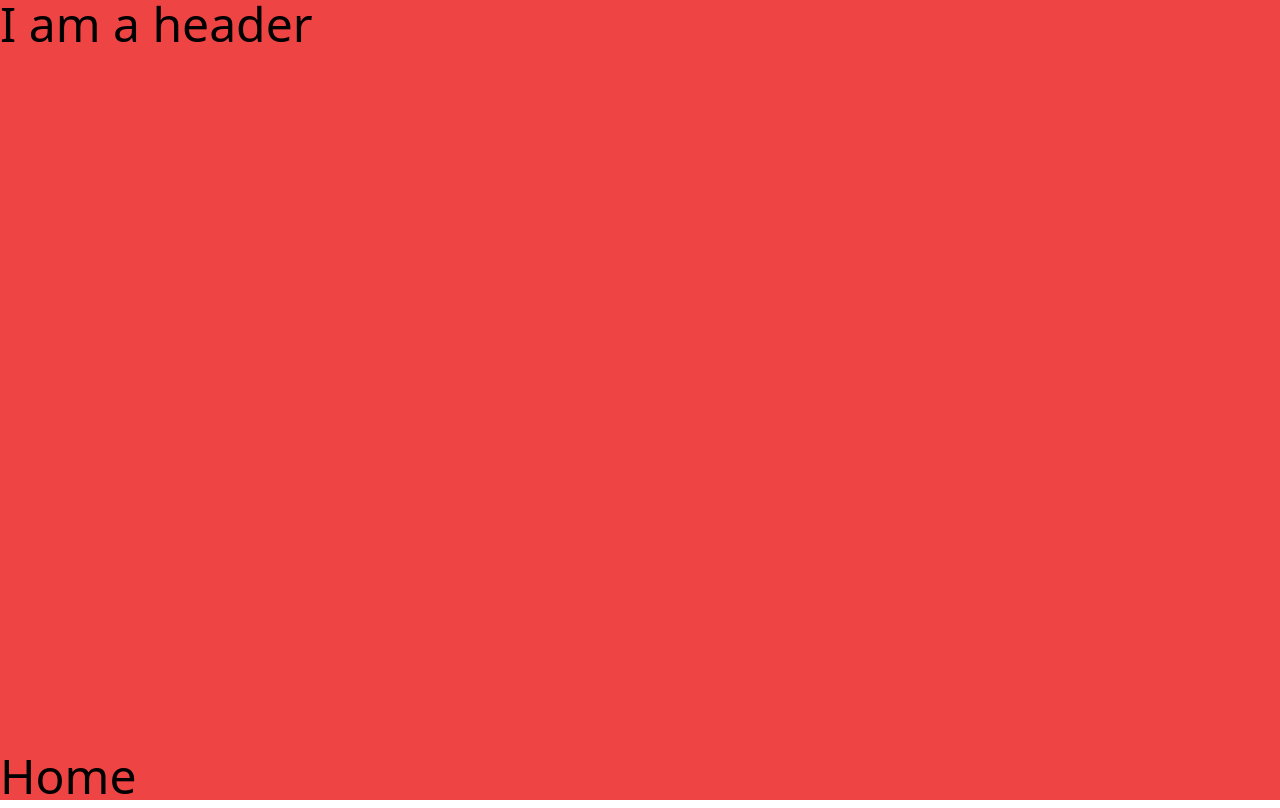
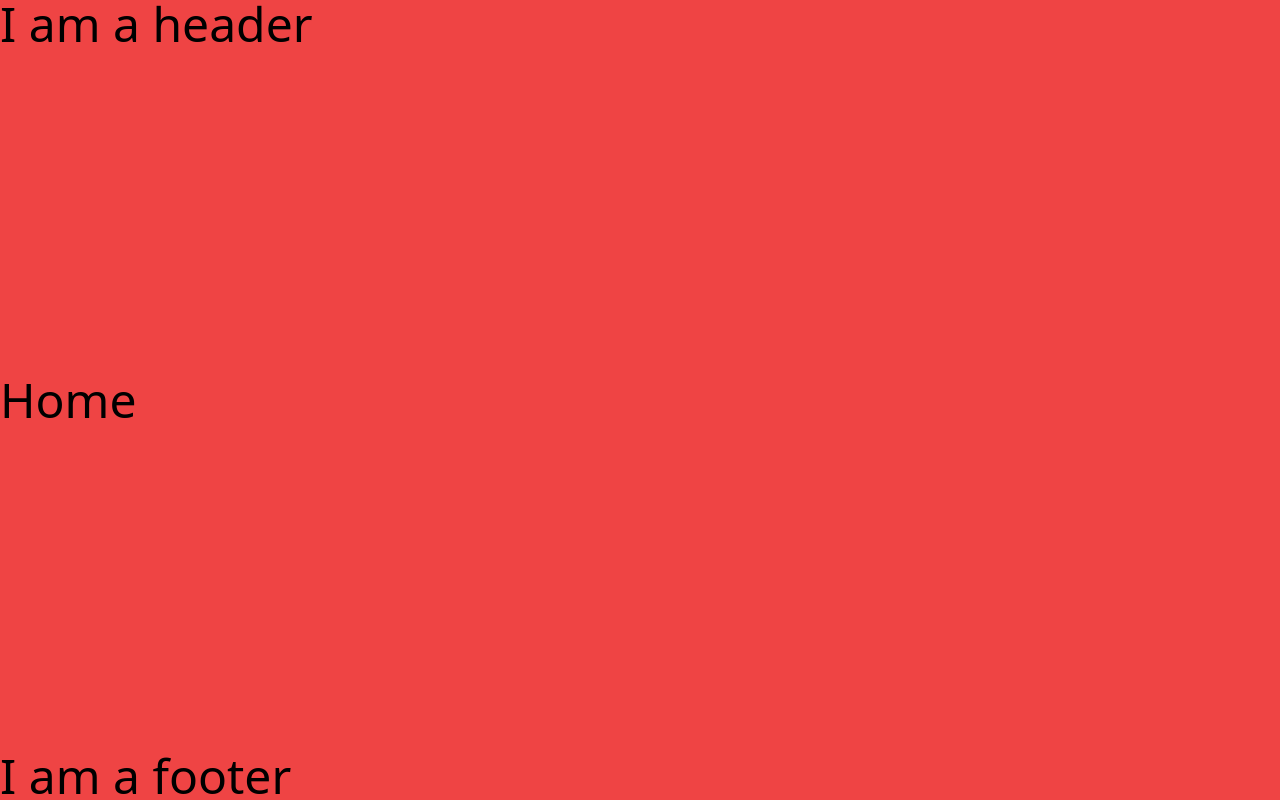
Before and after one commit to Kankenny/kankenny-website, a React (Create React App) app: page / in a window 1280 px wide. Built offline with nearby package versions, Linux system fonts and the light colour scheme.

Commit message:
Create template for the Footer component

```diff
--- a/src/App.js
+++ b/src/App.js
@@ -1,16 +1,20 @@
 import './App.css'
 import { Route, Routes } from 'react-router-dom'
 
+// Routes
 import Contact from './layout/Contact'
 import Home from './layout/Home'
 import Projects from './layout/Projects'
 import Error404 from './layout/Error404'
+
+// Essentials
 import Header from './components/header/Header'
+import Footer from './components/footer/Footer'
 
 function App() {
 	return (
 		<div className="h-screen bg-red-500 text-5xl flex flex-col justify-between">
-			<Header></Header>
+			<Header />
 			<Routes>
 				Hello World!
 				<Route path="/" element={<Home />}></Route>
@@ -18,6 +22,7 @@ function App() {
 				<Route path="/projects" element={<Projects />}></Route>
 				<Route path="*" element={<Error404 />}></Route>
 			</Routes>
+			<Footer />
 		</div>
 	)
 }
--- /dev/null
+++ b/src/components/footer/Footer.js
@@ -0,0 +1,7 @@
+import React from 'react'
+
+function Footer() {
+	return <div>I am a footer</div>
+}
+
+export default Footer
```
